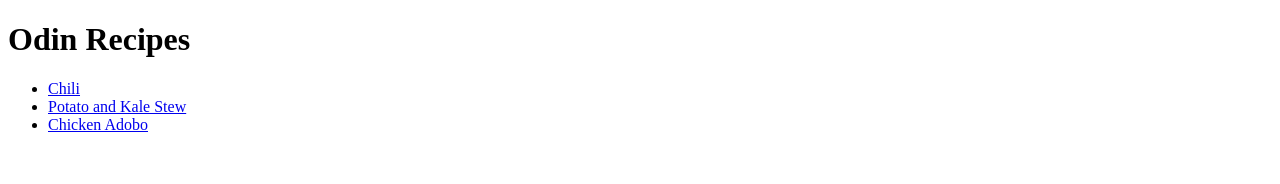
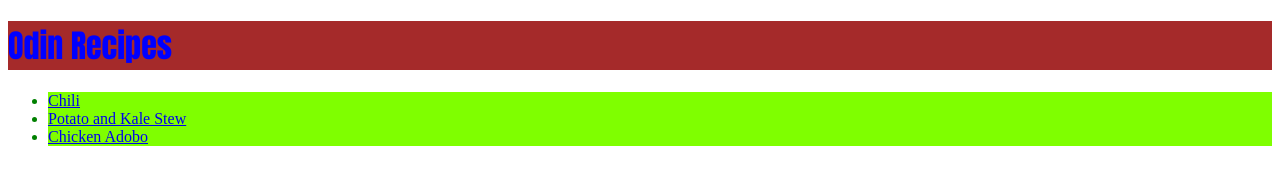
Before and after one commit to ivroux/odin-recipes, a plain HTML site: page index.html in a window 1280 px wide. Drawn offline with Linux system fonts and the light colour scheme.

Commit message:
Fixed typo to link homepage to stylesheet and added more random css to test specificity

```diff
--- a/index.html
+++ b/index.html
@@ -1,7 +1,7 @@
 <!DOCTYPE html>
 <html>
 <head>
-    <link ref="stylesheet" href="style/style.css">
+    <link rel="stylesheet" href="style/style.css">
     <meta charset="utf-8">
     <title>Recipes</title>
 </head>
--- a/style/style.css
+++ b/style/style.css
@@ -13,3 +13,7 @@ h1 {
 ul li {
     color: green;
 }
+
+li {
+    background-color: chartreuse;
+}
```
